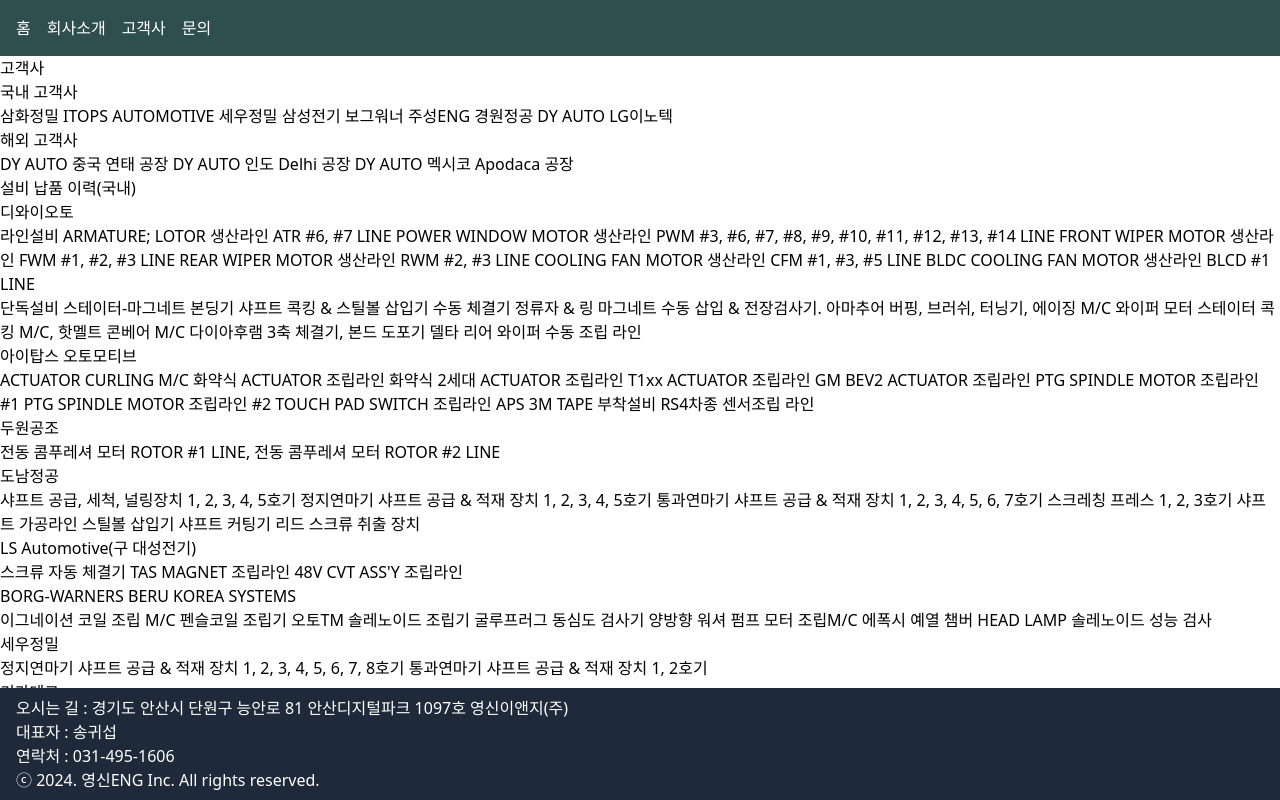
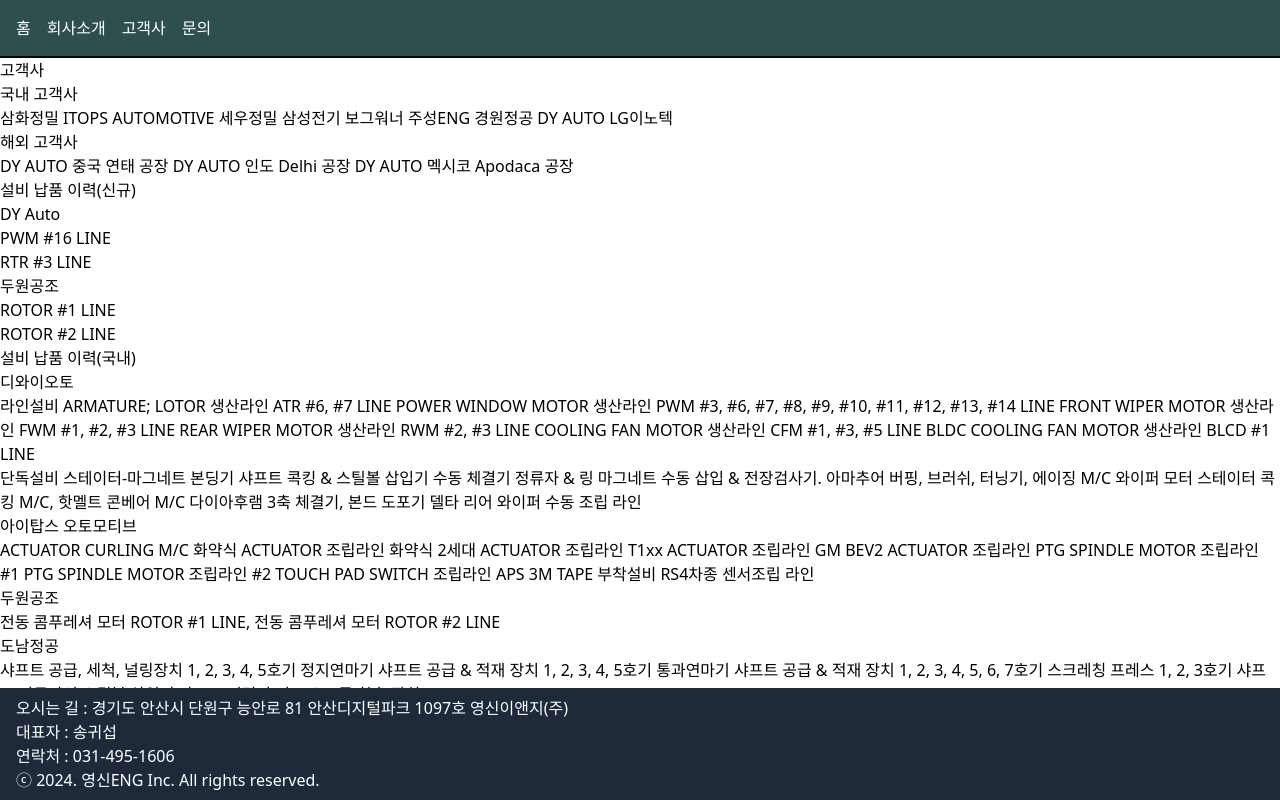
Before and after one commit to obo1412/yseng-website, a SvelteKit app: page /clients in a window 1280 px wide. Shown: the top 800 px of the page. Built offline with nearby package versions, Linux system fonts and the light colour scheme.

Commit message:
배열, 객체 처리하기 예시로 작성

```diff
--- a/src/routes/clients/+page.svelte
+++ b/src/routes/clients/+page.svelte
@@ -1,4 +1,8 @@
-<div>
+<script>
+	import { clientList } from './clientsList.svelte';
+</script>
+
+<div class="border-t-2">
 	<h1>고객사</h1>
 	<div>
 		<h2>국내 고객사</h2>
@@ -18,6 +22,19 @@
 		<span>DY AUTO 인도 Delhi 공장</span>
 		<span>DY AUTO 멕시코 Apodaca 공장</span>
 	</div>
+</div>
+<div>
+	<h1>설비 납품 이력(신규)</h1>
+	{#each clientList as client}
+		<div>
+			<h2>{client.company}</h2>
+			<div>
+				{#each client.machinery as item}
+					<div>{item}</div>
+				{/each}
+			</div>
+		</div>
+	{/each}
 </div>
 <div>
 	<h1>설비 납품 이력(국내)</h1>
--- /dev/null
+++ b/src/routes/clients/clientsList.svelte
@@ -0,0 +1,6 @@
+<script context="module">
+	export const clientList = [
+		{ company: 'DY Auto', machinery: ['PWM #16 LINE', 'RTR #3 LINE'] },
+		{ company: '두원공조', machinery: ['ROTOR #1 LINE', 'ROTOR #2 LINE'] }
+	];
+</script>
```
